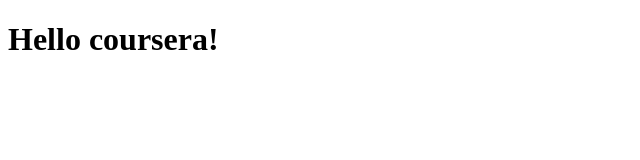
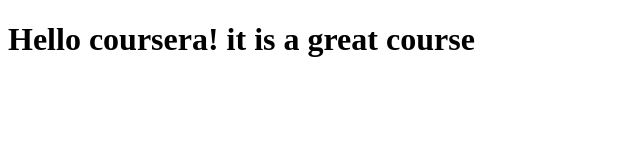
Before and after one commit to SayemSamir/coursera-test, a plain HTML site: page site/index.html in a window 1280 px wide. Shown: the whole page, without its empty margins (0-640 px from the left). Drawn offline with Linux system fonts and the light colour scheme.

Commit message:
Small addition to our page content.

```diff
--- a/site/index.html
+++ b/site/index.html
@@ -4,6 +4,6 @@
 	<title>Hello Coursera! </title>
 </head>
 <body>
-<h1>Hello coursera!</h1>
+<h1>Hello coursera! it is a great course</h1>
 </body>
 </html>
```
